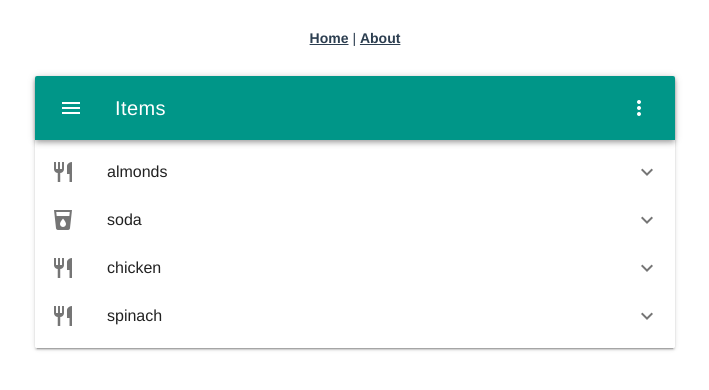
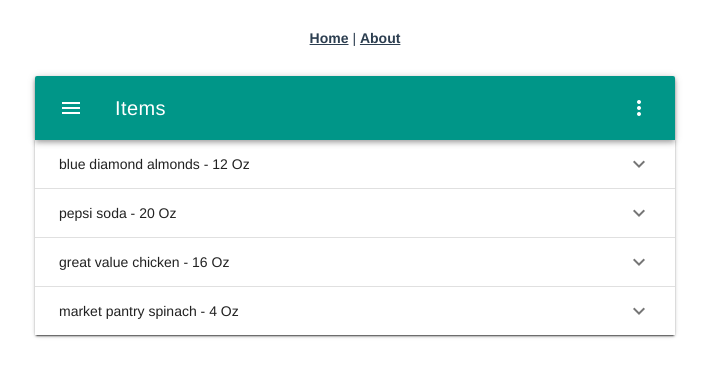
Before and after one commit to tschartman/vue-class-based, a Vue app: page /visit/1 in a window 1280 px wide. Shown: the top 390 px of the page, without its empty margins (285-994 px from the left). Built offline with nearby package versions, Linux system fonts and the light colour scheme.

Commit message:
added more info to item list / allowed multi expansion of panel

```diff
--- a/src/components/GroceryDetail.vue
+++ b/src/components/GroceryDetail.vue
@@ -14,35 +14,27 @@
           </v-btn>
         </v-toolbar>
 
-        <v-list>
-          <v-list-group
+        <v-expansion-panel
+        v-model="panel"
+        expand
+        >
+          <v-expansion-panel-content
             v-for="item in items"
             :key="item.id"
-            :prepend-icon="item.type"
-            no-action
           >
-            <template v-slot:activator>
-              <v-list-tile>
-                <v-list-tile-content>
-                  <v-list-tile-title>{{ item.name }}</v-list-tile-title>
-                </v-list-tile-content>
-              </v-list-tile>
+            <template v-slot:header>
+              <div>{{ item.brand }} {{ item.name }} - {{ item.weight }} Oz</div>
             </template>
 
-            <v-list-tile>
-              <v-list-tile-content>
-                <v-list-tile-title>{{ item.brand }}</v-list-tile-title>
-              </v-list-tile-content>
-
-              <v-list-tile-action>
-                <v-icon>{{ item.type }}</v-icon>
-              </v-list-tile-action>
-            </v-list-tile>
-          </v-list-group>
-        </v-list>
+            <v-card>
+              <v-card-text>x{{ item.quantity }} at {{ item.price | toCurrency }} each -  {{ (item.price * item.quantity) | toCurrency }}</v-card-text>
+              <v-card-text>({{ item.price / item.weight | toCurrency }} per Oz)</v-card-text>
+            </v-card>
+          </v-expansion-panel-content>
+        </v-expansion-panel>
       </v-card>
     </v-flex>
-  </v-layout>
+ </v-layout>
 </template>
 
 <script lang="ts">
```
